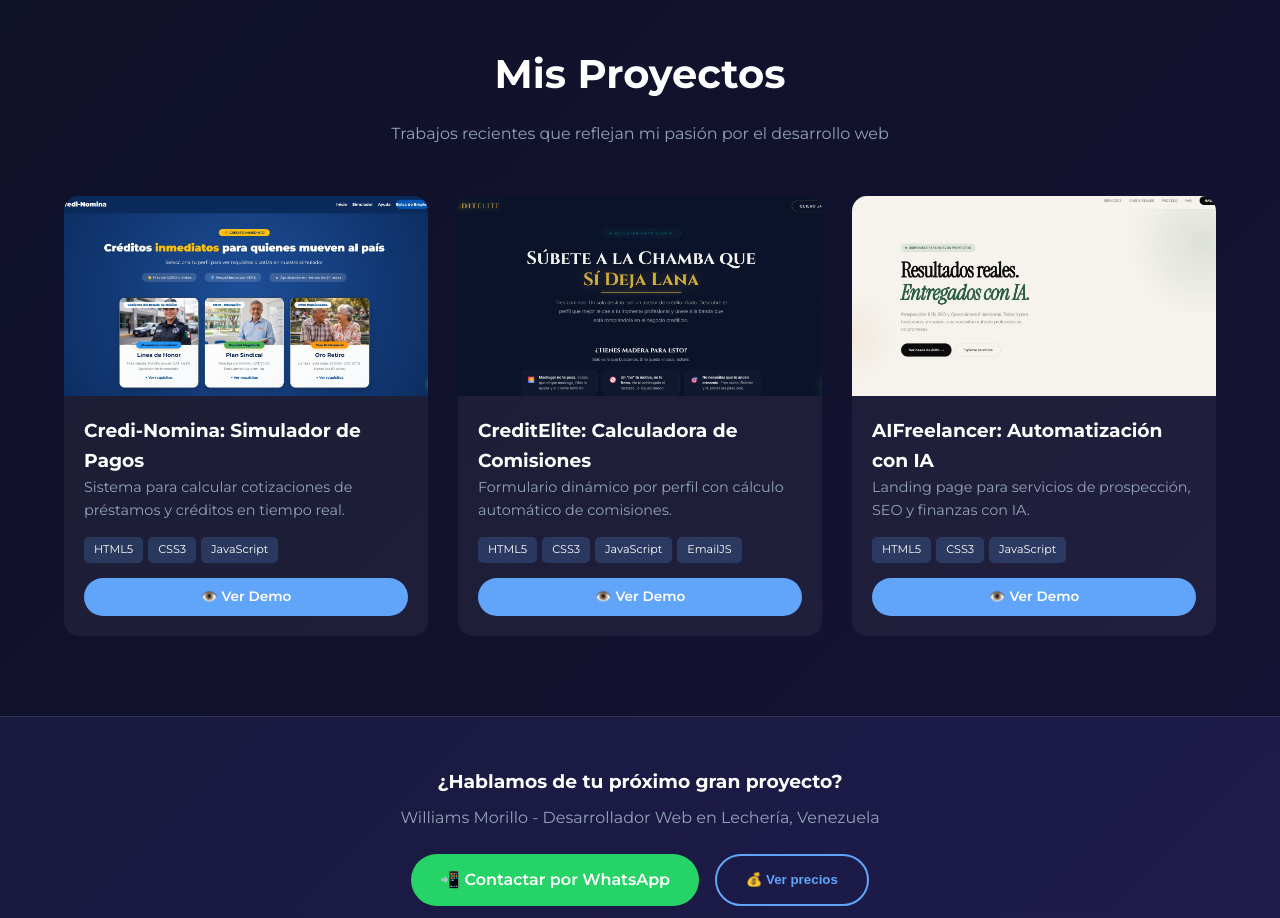
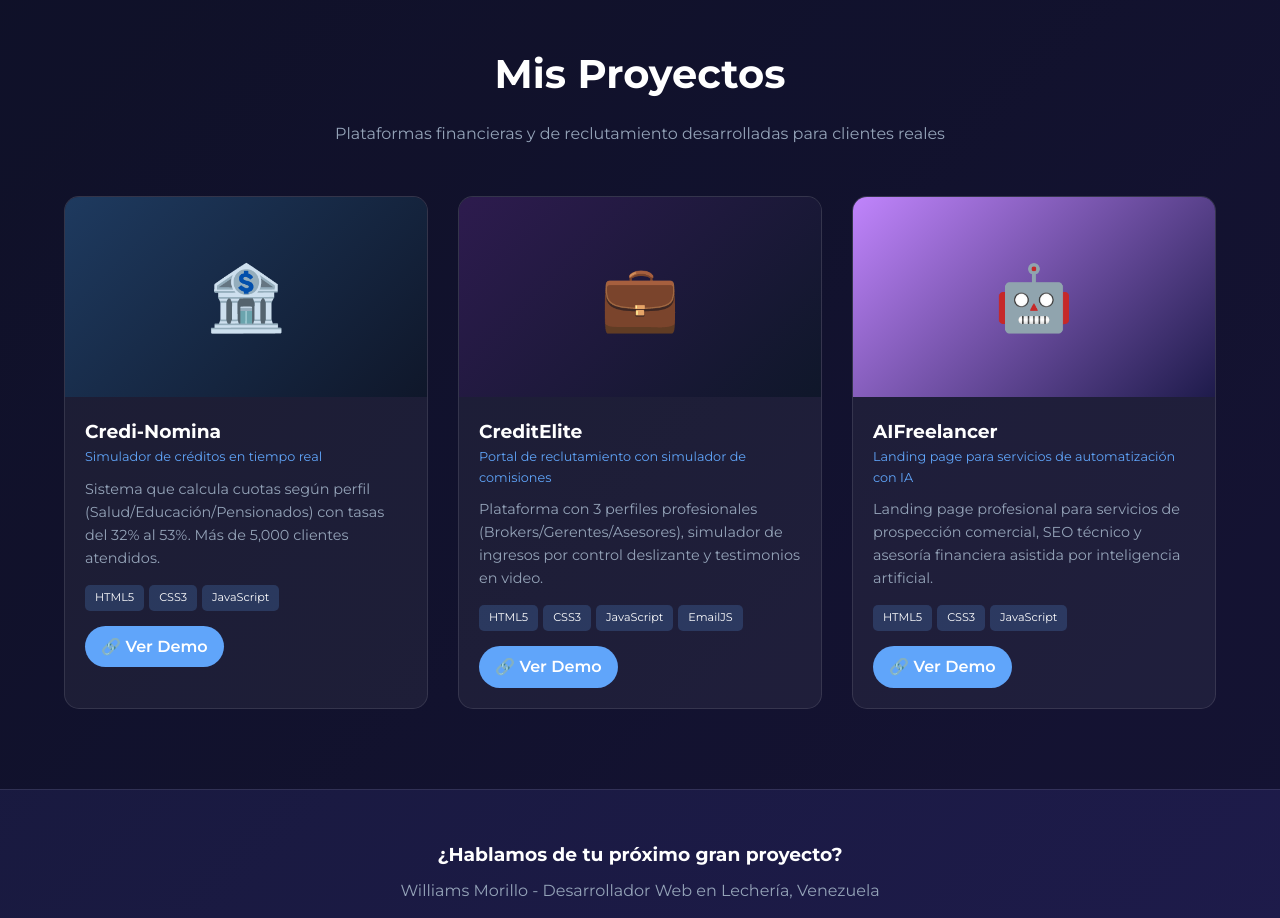
Before and after one commit to williaml1223/portafolio-willy, a plain HTML site: page index.html in a window 1280 px wide. Shown: the part 2100-3018 px from the top of the page. Drawn offline with Linux system fonts and the light colour scheme.

Commit message:
Revise project section with new content and styles
Updated project section to include new project details and improved styling.

```diff
--- a/index.html
+++ b/index.html
@@ -677,58 +677,61 @@
    <section id="proyectos">
     <div style="max-width: 1200px; margin: 0 auto;">
         <h2 style="text-align: center; font-size: clamp(1.8rem, 4vw, 2.5rem); margin-bottom: 15px;">Mis Proyectos</h2>
-            <p style="text-align: center; color: #94a3b8; margin-bottom: 50px;">Trabajos recientes que reflejan mi pasión por el desarrollo web</p>
+        <p style="text-align: center; color: #94a3b8; margin-bottom: 50px;">Plataformas financieras y de reclutamiento desarrolladas para clientes reales</p>
         <div style="display: grid; grid-template-columns: repeat(auto-fit, minmax(300px, 1fr)); gap: 30px;">
 
             <!-- Proyecto 1: Credi-Nomina -->
-                <div style="background: rgba(255,255,255,0.05); border-radius: 15px; overflow: hidden;">
-                    <div style="height: 200px; overflow: hidden;"><img src="proyecto-img/credinomina.jpeg" alt="Credi-Nomina" style="width: 100%; height: 100%; object-fit: cover;"></div>
+            <div style="background: rgba(255,255,255,0.05); border-radius: 15px; overflow: hidden; border: 1px solid rgba(255,255,255,0.1);">
+                <div style="height: 200px; background: linear-gradient(135deg, #1e3a5f, #0f172a); display: flex; align-items: center; justify-content: center;">
+                    <span style="font-size: 4rem;">🏦</span>
+                </div>
                 <div style="padding: 20px;">
-                        <h3>Credi-Nomina: Simulador de Pagos</h3>
-                        <p style="color: #94a3b8; font-size: 0.9rem;">Sistema para calcular cotizaciones de préstamos y créditos en tiempo real.</p>
+                    <h3>Credi-Nomina</h3>
+                    <p style="color: #60a5fa; font-size: 0.8rem; margin-bottom: 10px;">Simulador de créditos en tiempo real</p>
+                    <p style="color: #94a3b8; font-size: 0.9rem;">Sistema que calcula cuotas según perfil (Salud/Educación/Pensionados) con tasas del 32% al 53%. Más de 5,000 clientes atendidos.</p>
                     <div style="margin: 15px 0; display: flex; flex-wrap: wrap; gap: 5px;">
                         <span style="background: rgba(96,165,250,0.2); padding: 4px 10px; border-radius: 5px; font-size: 0.7rem;">HTML5</span>
                         <span style="background: rgba(96,165,250,0.2); padding: 4px 10px; border-radius: 5px; font-size: 0.7rem;">CSS3</span>
                         <span style="background: rgba(96,165,250,0.2); padding: 4px 10px; border-radius: 5px; font-size: 0.7rem;">JavaScript</span>
                     </div>
-                        <div style="display: flex; gap: 10px; margin-top: 15px;">
-                            <a href="https://creditosvianomina.com/#inicio" target="_blank" rel="noopener noreferrer" style="background: #60a5fa; color: white; padding: 8px 16px; text-decoration: none; border-radius: 50px; font-size: 0.85rem; font-weight: 600; flex: 1; text-align: center;">👁️ Ver Demo</a>
-
+                    <a href="https://creditosvianomina.com/#inicio" target="_blank" style="background: #60a5fa; color: white; padding: 8px 16px; text-decoration: none; border-radius: 50px; display: inline-block; font-weight: 600;">🔗 Ver Demo</a>
                 </div>
             </div>
+
+            <!-- Proyecto 2: CreditElite -->
+            <div style="background: rgba(255,255,255,0.05); border-radius: 15px; overflow: hidden; border: 1px solid rgba(255,255,255,0.1);">
+                <div style="height: 200px; background: linear-gradient(135deg, #2d1b4e, #0f172a); display: flex; align-items: center; justify-content: center;">
+                    <span style="font-size: 4rem;">💼</span>
                 </div>
-              <div style="background: rgba(255,255,255,0.05); border-radius: 15px; overflow: hidden;">
-                    <div style="height: 200px; overflow: hidden;"><img src="proyecto-img/creditelite.jpeg" alt="CreditElite" style="width: 100%; height: 100%; object-fit: cover;"></div>
                 <div style="padding: 20px;">
-                        <h3>CreditElite: Calculadora de Comisiones</h3>
-                        <p style="color: #94a3b8; font-size: 0.9rem;">Formulario dinámico por perfil con cálculo automático de comisiones.</p>
+                    <h3>CreditElite</h3>
+                    <p style="color: #60a5fa; font-size: 0.8rem; margin-bottom: 10px;">Portal de reclutamiento con simulador de comisiones</p>
+                    <p style="color: #94a3b8; font-size: 0.9rem;">Plataforma con 3 perfiles profesionales (Brokers/Gerentes/Asesores), simulador de ingresos por control deslizante y testimonios en video.</p>
                     <div style="margin: 15px 0; display: flex; flex-wrap: wrap; gap: 5px;">
                         <span style="background: rgba(96,165,250,0.2); padding: 4px 10px; border-radius: 5px; font-size: 0.7rem;">HTML5</span>
                         <span style="background: rgba(96,165,250,0.2); padding: 4px 10px; border-radius: 5px; font-size: 0.7rem;">CSS3</span>
                         <span style="background: rgba(96,165,250,0.2); padding: 4px 10px; border-radius: 5px; font-size: 0.7rem;">JavaScript</span>
                         <span style="background: rgba(96,165,250,0.2); padding: 4px 10px; border-radius: 5px; font-size: 0.7rem;">EmailJS</span>
                     </div>
-                        <div style="display: flex; gap: 10px; margin-top: 15px;">
-                            <a href="https://creditosvianomina.com/empleos/" target="_blank" rel="noopener noreferrer" style="background: #60a5fa; color: white; padding: 8px 16px; text-decoration: none; border-radius: 50px; font-size: 0.85rem; font-weight: 600; flex: 1; text-align: center;">👁️ Ver Demo</a>
-
+                    <a href="https://creditosvianomina.com/empleos/" target="_blank" style="background: #60a5fa; color: white; padding: 8px 16px; text-decoration: none; border-radius: 50px; display: inline-block; font-weight: 600;">🔗 Ver Demo</a>
                 </div>
             </div>
+
+            <!-- Proyecto 3: AIFreelancer -->
+            <div style="background: rgba(255,255,255,0.05); border-radius: 15px; overflow: hidden; border: 1px solid rgba(255,255,255,0.1);">
+                <div style="height: 200px; background: linear-gradient(135deg, #c084fc, #1e1b4b); display: flex; align-items: center; justify-content: center;">
+                    <span style="font-size: 4rem;">🤖</span>
                 </div>
-                <!-- Proyecto 3: AIFreelancer -->
-                <div style="background: rgba(255,255,255,0.05); border-radius: 15px; overflow: hidden;">
-                    <div style="height: 200px; overflow: hidden;"><img src="proyecto-img/aifreelance.jpeg" alt="AIFreelancer" style="width: 100%; height: 100%; object-fit: cover;"></div>
                 <div style="padding: 20px;">
-                        <h3>AIFreelancer: Automatización con IA</h3>
-                        <p style="color: #94a3b8; font-size: 0.9rem;">Landing page para servicios de prospección, SEO y finanzas con IA.</p>
+                    <h3>AIFreelancer</h3>
+                    <p style="color: #60a5fa; font-size: 0.8rem; margin-bottom: 10px;">Landing page para servicios de automatización con IA</p>
+                    <p style="color: #94a3b8; font-size: 0.9rem;">Landing page profesional para servicios de prospección comercial, SEO técnico y asesoría financiera asistida por inteligencia artificial.</p>
                     <div style="margin: 15px 0; display: flex; flex-wrap: wrap; gap: 5px;">
                         <span style="background: rgba(96,165,250,0.2); padding: 4px 10px; border-radius: 5px; font-size: 0.7rem;">HTML5</span>
                         <span style="background: rgba(96,165,250,0.2); padding: 4px 10px; border-radius: 5px; font-size: 0.7rem;">CSS3</span>
                         <span style="background: rgba(96,165,250,0.2); padding: 4px 10px; border-radius: 5px; font-size: 0.7rem;">JavaScript</span>
                     </div>
-                        <div style="display: flex; gap: 10px; margin-top: 15px;">
-                            <a href="https://williaml1223.github.io/SEO-B2B/" target="_blank" rel="noopener noreferrer" style="background: #60a5fa; color: white; padding: 8px 16px; text-decoration: none; border-radius: 50px; font-size: 0.85rem; font-weight: 600; flex: 1; text-align: center;">👁️ Ver Demo</a>
-
-                        </div>
+                    <a href="https://williaml1223.github.io/SEO-B2B/" target="_blank" style="background: #60a5fa; color: white; padding: 8px 16px; text-decoration: none; border-radius: 50px; display: inline-block; font-weight: 600;">🔗 Ver Demo</a>
                 </div>
             </div>
 
```
Lines whose indentation alone changed are shown as unchanged.
